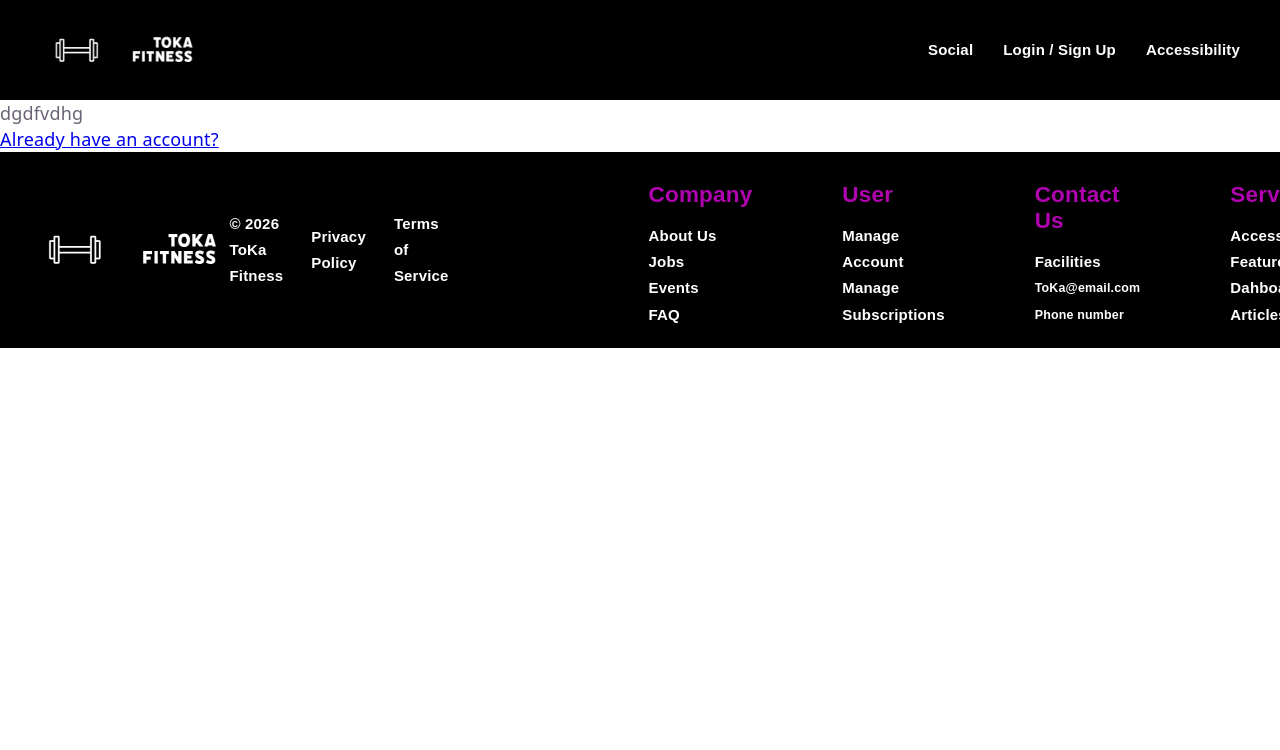
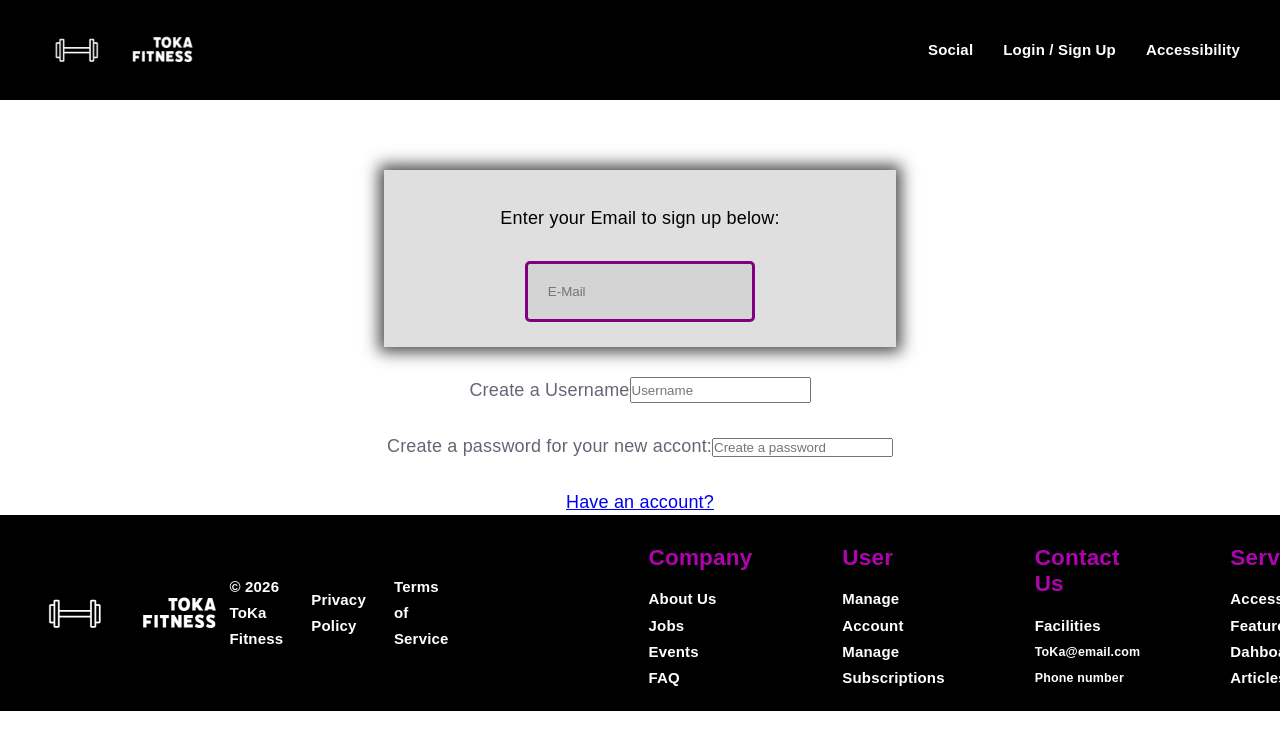
Before and after one commit to Krystian-De-Four/ToKa-Proposal, a React (Vite) app: page /signup in a window 1280 px wide. Shown: the top 750 px of the page. Built offline with nearby package versions, Linux system fonts and the light colour scheme.

Commit message:
developed signup and login pages

```diff
--- a/src/Components/Pages/Login/Login.css
+++ b/src/Components/Pages/Login/Login.css
@@ -0,0 +1,5 @@
+.login-main{
+    display: flex;
+    font-family: Arial, Helvetica, sans-serif;
+    flex-direction: column;
+}
--- a/src/Components/Pages/Login/Login.jsx
+++ b/src/Components/Pages/Login/Login.jsx
@@ -5,8 +5,17 @@ export default function Login() {
 
     return (
         <div className="login-main">
-            <p>sahdjsahdwj login</p>
-            <NavLink className="work" to="/signup">Dont have an account?</NavLink>
+            <div className="login-email">
+                <label for="email">Enter your username or E-Mail to login, below:</label>
+                <input type="email" id="email-id" placeholder="E-Mail / Username"></input>
+            </div>
+            <div className="login-password">
+                <label for="password">Enter account password:</label>
+                <input type="password" id="password-id" placeholder="Enter password:"></input>
+                <NavLink className="work" to="">Forgot Password?</NavLink>
+            </div>
+
+            <NavLink className="login-to-signup" to="/signup">Dont have an account?</NavLink>
         </div>
 
     )
--- a/src/Components/Pages/Signup/Signup.css
+++ b/src/Components/Pages/Signup/Signup.css
@@ -0,0 +1,47 @@
+.signup-main {
+    display: flex;
+    font-family: Arial, Helvetica, sans-serif;
+    flex-direction: column;
+    align-items: center;
+    padding-top: 70px;
+    gap: 30px;
+
+}
+
+.signup-email {
+
+    background-color: rgb(223, 223, 223);
+    display: flex;
+
+    -webkit-box-shadow: 0px 0px 15px 5px rgba(36, 36, 36, 0.83);
+    box-shadow: 0px 0px 15px 5px rgba(36, 36, 36, 0.83);
+
+
+    width: 100%;
+    max-width: 40%;
+    flex-direction: column;
+    align-items: center;
+    color: black;
+    padding-top: 35px;
+    padding-bottom: 25px;
+    gap: 30px;
+}
+
+.email-input {
+    border-radius: 5px;
+    border: 3px solid purple;
+    padding: 20px;
+
+
+
+    background-color: rgb(212, 212, 212);
+
+    width: 100%;
+    max-width: 45%;
+}
+
+.signup-username{
+    display: flex;
+
+
+}
--- a/src/Components/Pages/Signup/Signup.jsx
+++ b/src/Components/Pages/Signup/Signup.jsx
@@ -6,8 +6,19 @@ export default function signup() {
 
     return (
         <div className="signup-main">
-            <p>dgdfvdhg</p>
-            <NavLink className="have-accountt" to="/login">Already have an account?</NavLink>
+            <div className="signup-email">
+                <label for="email">Enter your Email to sign up below:</label>
+                <input className="email-input" type="email" id="email-id" placeholder="E-Mail"></input>
+            </div>
+            <div className="signup-username">
+                <label for="username">Create a Username</label>
+                <input type="username" id="email-id" placeholder="Username"></input>
+            </div>
+            <div className="signup-password">
+                <label for="password">Create a password for your new accont:</label>
+                <input type="password" id="password-id" placeholder="Create a password"></input>
+            </div>
+            <NavLink className="signup-to-login" to="/login">Have an account?</NavLink>
         </div>
 
 
```
